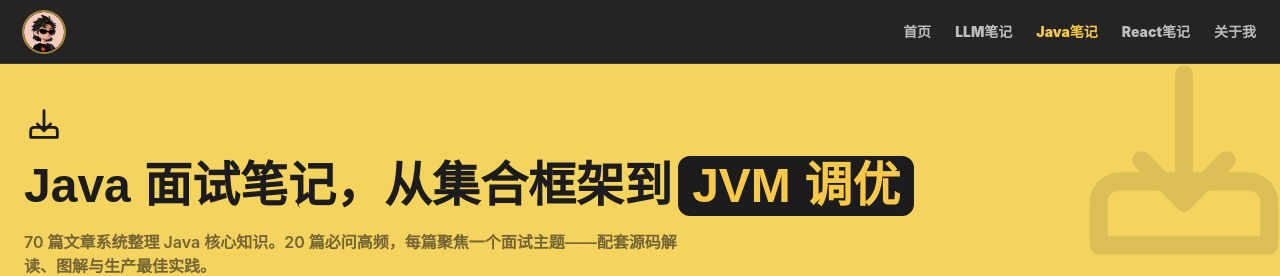
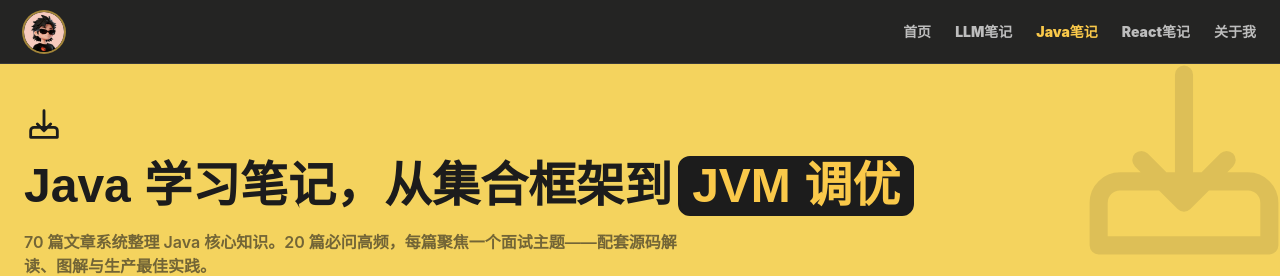
Before and after one commit to lemonwan/personal_blog, a Next.js app: page /java-basics in a window 1280 px wide. Shown: the top 276 px of the page. Built offline with nearby package versions, Linux system fonts and the light colour scheme.

Commit message:
chore: Java 板块「面试笔记」统一更名为「学习笔记」
- 文章详情页标题/侧栏/面包屑、目录页标题/hero、关于我、README
- 与 LLM/React 板块的「学习笔记」命名风格对齐

```diff
--- a/app/about/page.tsx
+++ b/app/about/page.tsx
@@ -65,7 +65,7 @@ export default function AboutPage() {
             <div className="mt-6" style={{ display: "flex", flexDirection: "column", gap: "16px" }}>
               <p style={{ fontSize: "17px", lineHeight: 1.9, color: "var(--ink-soft)", margin: 0 }}>
                 做了很多年 Java 后端，熟悉集合框架、并发编程、JVM 调优那一整套东西——它们是我的基本盘，
-                也是这个博客里「Java 面试笔记」板块的来源。
+                也是这个博客里「Java 学习笔记」板块的来源。
               </p>
               <p style={{ fontSize: "17px", lineHeight: 1.9, color: "var(--ink-soft)", margin: 0 }}>
                 现在，AI Agent 正在重写「应用工程师」的定义。我不想只做一个调用 API 的人，
--- a/app/java-basics/page.tsx
+++ b/app/java-basics/page.tsx
@@ -3,7 +3,7 @@ import { JAVA_ARTICLES, JAVA_VOLUMES, getJavaArticlesByVolume } from "@/lib/cont
 import type { JavaArticleMeta, Difficulty, InterviewFreq } from "@/lib/content";
 
 export const metadata = {
-  title: "Java 面试笔记 · 系统整理 Java 核心知识",
+  title: "Java 学习笔记 · 系统整理 Java 核心知识",
   description: "系统整理 Java 核心知识，覆盖集合框架、并发编程、JVM、设计模式等高频面试主题。70 篇文章从源码到原理，逐篇攻克面试难关。",
 };
 
@@ -42,7 +42,7 @@ export default function JavaBasicsPage() {
               </svg>
             </div>
             <h1 style={{ fontFamily: "'AlimamaShuHeiTi', sans-serif" }} className="text-4xl font-black text-[#1C1C1C] sm:text-5xl">
-              Java 面试笔记，从集合框架到
+              Java 学习笔记，从集合框架到
               <span style={{ marginLeft: "6px", padding: "4px 12px" }} className="inline-block rounded-xl border-2 border-[#1C1C1C] bg-[#1C1C1C] text-[#FAC94A]">JVM 调优</span>
             </h1>
             <p style={{ marginTop: "14px" }} className="max-w-2xl text-base font-semibold text-[#1C1C1C]/60">
--- a/app/java-interview/[slug]/page.tsx
+++ b/app/java-interview/[slug]/page.tsx
@@ -42,7 +42,7 @@ export async function generateMetadata({ params }: Props): Promise<Metadata> {
   const { slug } = await params;
   const decoded = decodeURIComponent(slug);
   const meta = getJavaArticle(decoded);
-  return { title: meta ? `${meta.title} | Java 面试笔记` : "Java 笔记" };
+  return { title: meta ? `${meta.title} | Java 学习笔记` : "Java 笔记" };
 }
 
 export default async function JavaArticlePage({ params }: Props) {
@@ -74,7 +74,7 @@ export default async function JavaArticlePage({ params }: Props) {
             <div style={{ position: "sticky", top: "80px", maxHeight: "calc(100vh - 100px)", overflowY: "auto", paddingRight: "4px" }}>
 
               <div style={{ fontFamily: "var(--mono)", fontSize: "11px", fontWeight: 700, letterSpacing: "0.18em", color: "var(--ink-faint)", marginBottom: "16px" }}>
-                Java 面试笔记
+                Java 学习笔记
               </div>
 
               {JAVA_VOLUMES.map((v) => {
@@ -139,7 +139,7 @@ export default async function JavaArticlePage({ params }: Props) {
             <div className="lesson-breadcrumb" style={{ fontSize: "14px", color: "var(--ink-faint)", marginBottom: "28px" }}>
               <Link href="/" style={{ color: "var(--ink-faint)", textDecoration: "none" }}>首页</Link>
               {" / "}
-              <Link href="/java-basics/" style={{ color: "var(--ink-faint)", textDecoration: "none" }}>Java 面试笔记</Link>
+              <Link href="/java-basics/" style={{ color: "var(--ink-faint)", textDecoration: "none" }}>Java 学习笔记</Link>
               {" / "}第 {String(meta.lessonNum).padStart(2, "0")} 篇
             </div>
 
--- a/lib/content.ts
+++ b/lib/content.ts
@@ -114,7 +114,7 @@ export function getGenericContent(relPath: string): string | null {
   }
 }
 
-/* ── Java 面试笔记 元数据（对标阿里 P6+ 高级工程师面试标准） ── */
+/* ── Java 学习笔记 元数据（对标阿里 P6+ 高级工程师面试标准） ── */
 export type Difficulty = "初级" | "中级" | "高级" | "深度";
 export type InterviewFreq = "必问" | "极高" | "高频" | "中高" | "常考";
 
```
Also changed, not shown: 1 other file (tests, documents, lock files or other folders).
